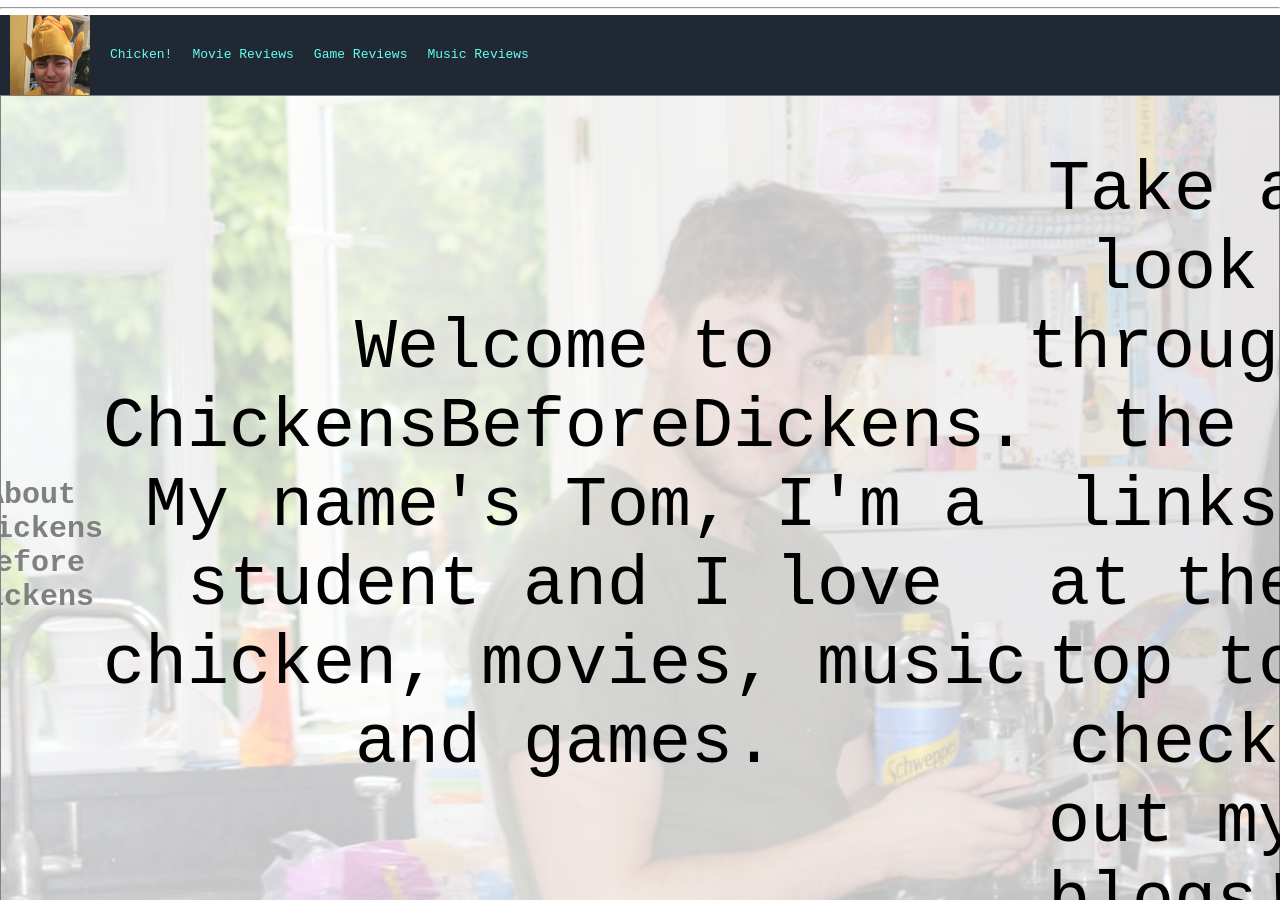
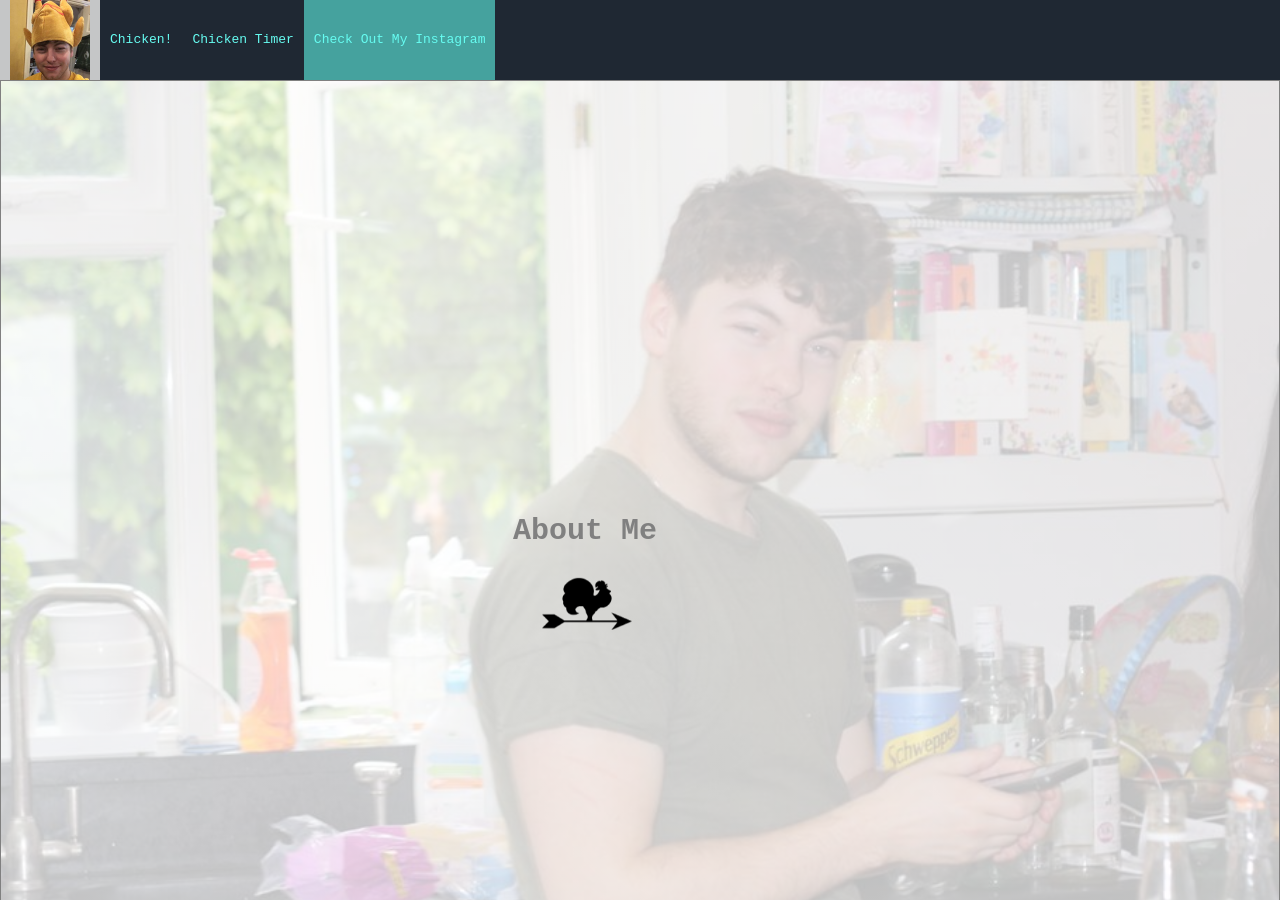
Before and after one commit to richa184/chickensbeforedickens, a Jekyll site: the page index.html, which Jekyll copies as it is, in a window 1280 px wide and 900 px high. Built offline with Jekyll 4.4.1, drawn with Linux system fonts in a browser that asks for light colours; a script that is not in the unit is left out; some of the changed text lies outside the part shown.

Commit message:
Update index.html

```diff
--- a/index.html
+++ b/index.html
@@ -1,9 +1,3 @@
----
-# Feel free to add content and custom Front Matter to this file.
-# To modify the layout, see https://jekyllrb.com/docs/themes/#overriding-theme-defaults
-
-layout: page
----
 <!DOCTYPE html>
 <html>
 
@@ -17,11 +11,10 @@
 	<header>
 		<nav>
 			<ul>
-				<li><a href = "index.html"><img src = "images/profile.jpg"></a></li>
-				<li><a href = "chicken_blog.html">Chicken!</a></li>
-				<li><a href = "movie_blog.html">Movie Reviews</a></li>
-				<li><a href = "game_blog.html">Game Reviews</a></li>
-				<li><a href = "music_blog.html">Music Reviews</a></li>
+				<li><a href = "#about"><img src = "images/profile.jpg"></a></li>
+				<li><a href = "#recipe">Chicken!</a></li>
+				<li><a href = "#timer">Chicken Timer</a></li>
+				<li><a class="active" href="#instagram">Check Out My Instagram</a></li>
 			</ul>
 		</nav>
 	</header>
@@ -29,21 +22,35 @@
 
 	<main>
 
+		<section id = "about">
+			<div class = "personal">
+				<h2> About Me </h2>
+			</div>
+			<a href="links/about_me.html">
+				<img class="scroll1" src = "images/chicken_scroll.png" width = 90px>
+			</a>
+		</section>
 
-		 <section id = "about">
-			<div class = "personal">
-				<h2> About Chickens Before Dickens </h2>
+		<section id = "recipe">
+			<div class = "cooking">
+				<h2> Chicken Recipe!!! </h2>
+				<a href="links/recipe.html">
+					<img class = "scroll" src = "images/chicken_scroll.png" width = 90px>
+				</a>
 			</div>
-			 <div>
-			<p> Welcome to ChickensBeforeDickens. My name's Tom, I'm a student and I love chicken, movies, music and games. </p>
-			 </div>
-			<div>
-			 <p> Take a look through the links at the top to check out my blogs! </p>
-			 </div>
+		</section>
 
-			</section>
+		<section id = "timer">
+			<div class = "timer">
+				<h2> The CHANtastic Chicken Timer </h2>
+				<a href="links/timer.html">
+					<img class = "scroll" src = "images/chicken_scroll.png" width = 50px>
+				</a>
+			</div>
+		</section>
 
-		<div id="instagram" class='embedsocial-instagram' data-ref="62e2e0ea2c9abe8bb4d07807f87e17f7c497b41c"></div>
+
+		<div  id = "instagram" class='embedsocial-instagram' data-ref="0c6aa9675274d3afc98e1c1b9162eeed4632b15d"></div>
 		<script>(function(d, s, id){var js; if (d.getElementById(id)) {return;} js = d.createElement(s); js.id = id; js.src = "https://embedsocial.com/embedscript/in.js"; d.getElementsByTagName("head")[0].appendChild(js);}(document, "script", "EmbedSocialInstagramScript"));</script>
 
 
```
